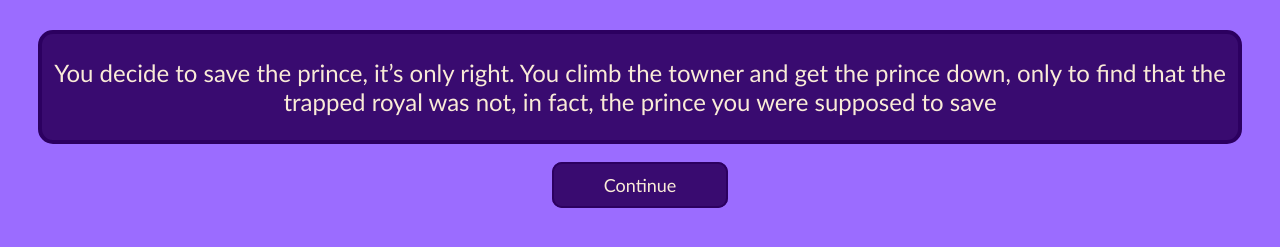
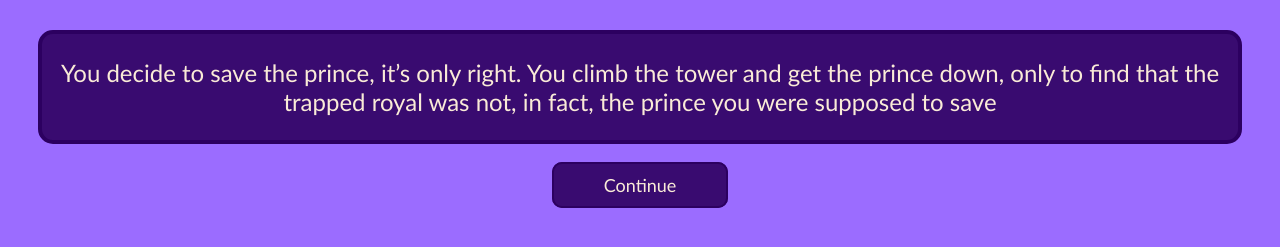
Before and after one commit to lukarose19/rainbow-story, a plain HTML site: page violet-story/t-0-c1.html in a window 1280 px wide. Shown: the part 527-774 px from the top of the page. Drawn offline with Linux system fonts and the light colour scheme.

Commit message:
Fixed a Typo

```diff
--- a/violet-story/t-0-c1.html
+++ b/violet-story/t-0-c1.html
@@ -15,7 +15,7 @@
     </div>
     <div id="words">
       <p>
-        You decide to save the prince, it’s only right. You climb the towner and get the prince down, only to find that the trapped royal was not, in fact, the prince you were supposed to save
+        You decide to save the prince, it’s only right. You climb the tower and get the prince down, only to find that the trapped royal was not, in fact, the prince you were supposed to save
             </p>
         </div>
     <div id="choices">
```
